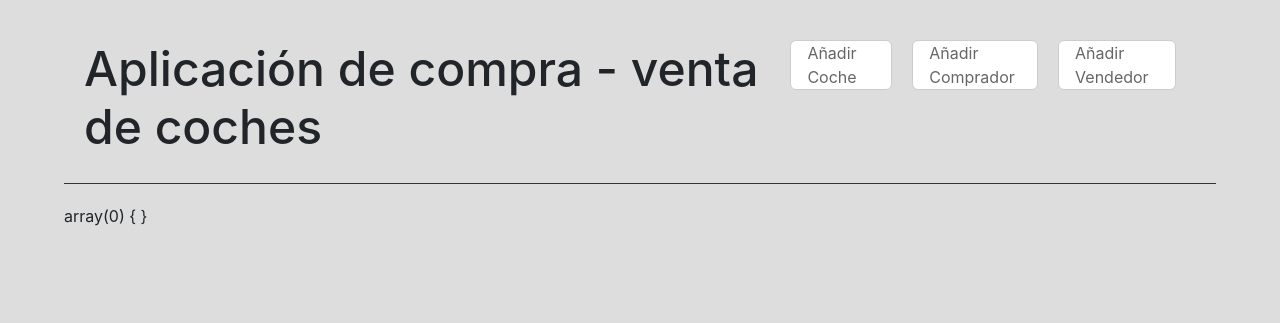
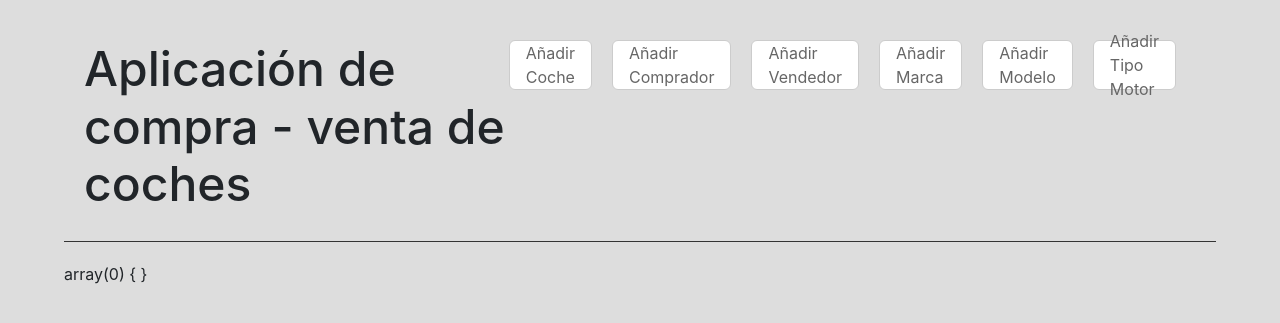
Before and after one commit to rbocache/aplicacion_coches, a PHP site: page / in a window 1280 px wide. Shown: the top 323 px of the page. Run offline with PHP 8.4, Linux system fonts and the light colour scheme; data that the repository does not hold is empty; some libraries are stand-ins or nearby versions.

Commit message:
Añadir marcas, modelos, tipoMotor a  index.php

```diff
--- a/classes/class.db.php
+++ b/classes/class.db.php
@@ -515,7 +515,7 @@ class DBforms {
         // PREPARAR QUERY
         $resultados_array = array();
 
-        $result = $miConexion->query("SELECT * FROM COCHES ORDER BY COCHES.id DESC LIMIT 1");
+        $result = $miConexion->query("SELECT * FROM COCHES ORDER BY COCHES.id DESC LIMIT 3");
 
         // CLOSE CONNECTION
         $miConexion->close();
--- a/index.php
+++ b/index.php
@@ -13,6 +13,9 @@ include "./templates/header.php";
             <a class="button" href="./coche.php">Añadir Coche</a>
             <a class="button" href="./comprador.php">Añadir Comprador</a>
             <a class="button" href="./vendedor.php">Añadir Vendedor</a>
+            <a class="button" href="./coche.php">Añadir Marca</a>
+            <a class="button" href="./comprador.php">Añadir Modelo</a>
+            <a class="button" href="./vendedor.php">Añadir Tipo Motor </a>
         </div>
     </div>
 
```
